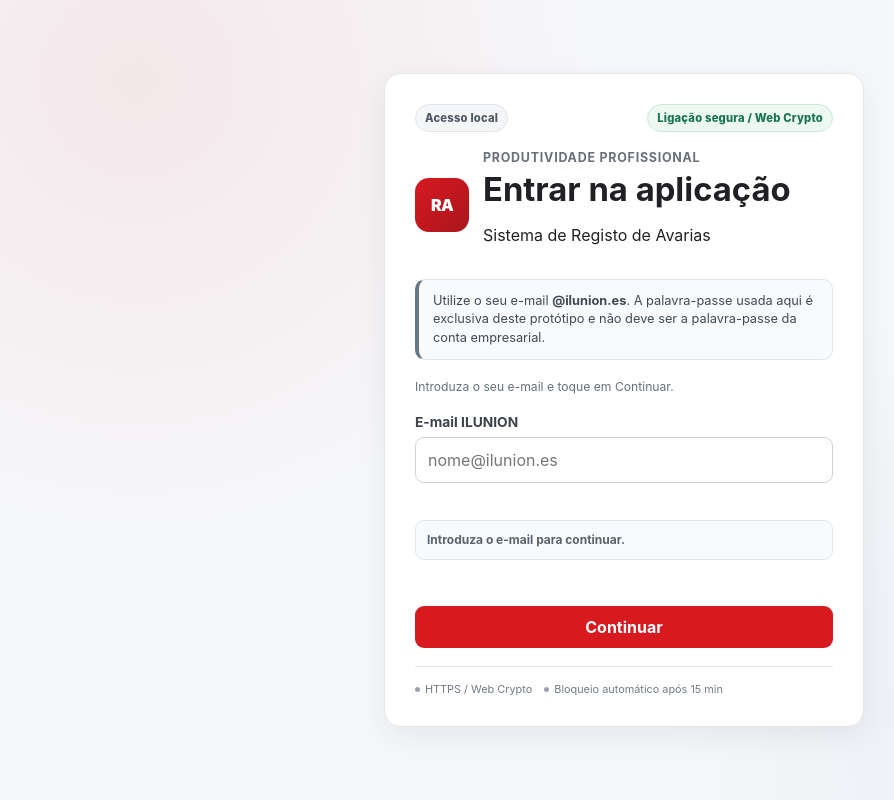
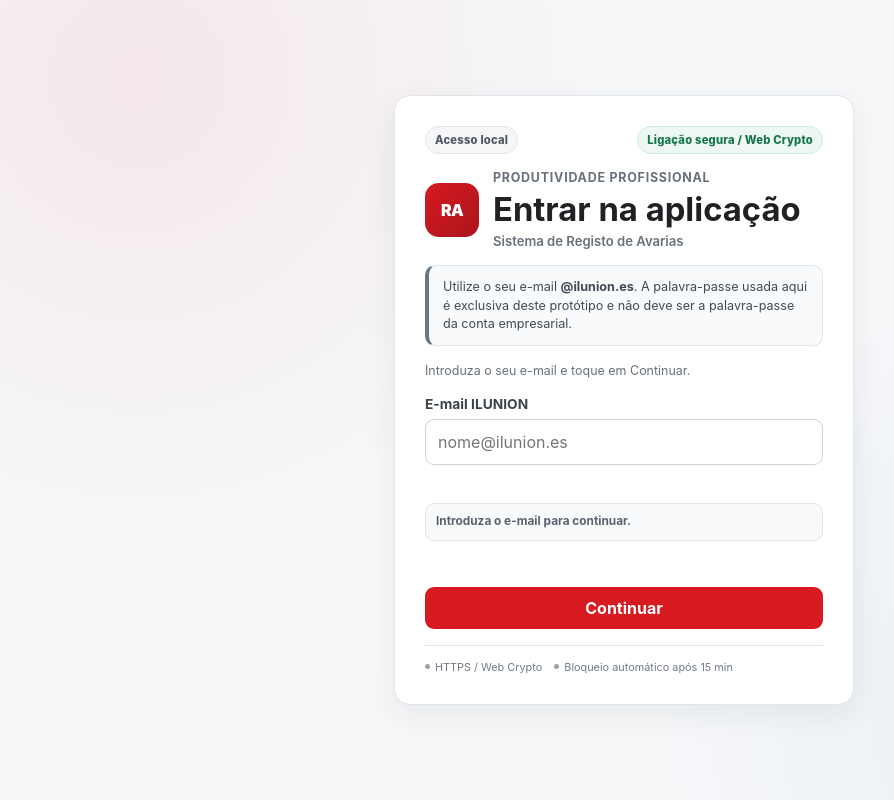
Before and after one commit to AllyssonEstadulho92/site-da-coca-cola-formul--, a website: page index.html in a window 1280 px wide. Shown: the whole page, without its empty margins (16-910 px from the left). Drawn offline with Linux system fonts and the light colour scheme.

Commit message:
style: limpar ecrã de entrada V3.7

```diff
--- a/css/auth-security.css
+++ b/css/auth-security.css
@@ -1,17 +1,14 @@
-.login-card-secure{width:min(100%,480px)}
-.auth-status-row{display:flex;align-items:center;justify-content:space-between;gap:10px;flex-wrap:wrap;margin-bottom:18px}
+.login-card-secure{width:min(100%,460px)}
+.auth-status-row{display:flex;align-items:center;justify-content:space-between;gap:10px;flex-wrap:wrap;margin-bottom:16px}
 .auth-environment-badge,.security-status-pill{display:inline-flex;align-items:center;min-height:28px;padding:4px 9px;border-radius:999px;font-size:.7rem;font-weight:800;letter-spacing:.02em;border:1px solid var(--border)}
 .auth-environment-badge{background:#f5f6f8;color:#4f5863}
 .security-status-pill{background:#f5f6f8;color:#68707a}
 .security-status-pill[data-secure="true"]{background:#edf8f3;border-color:#cde9dc;color:#16744f}
 .security-status-pill[data-secure="false"]{background:#fff1f1;border-color:#f0cdcd;color:#a42626}
-.secure-brand-lockup{margin-bottom:18px}
-.prototype-note-compact{margin-bottom:18px;background:#f8fafc;border-color:#dfe6ec;border-left-color:#687784;color:#414a54;font-size:.8rem}
-.auth-mode-switch{display:grid;grid-template-columns:1fr 1fr;gap:4px;padding:4px;border:1px solid var(--border);border-radius:11px;background:#f5f6f8;margin-bottom:9px}
-.auth-mode-button{min-height:42px;border:0;border-radius:8px;background:transparent;color:#59616b;font-weight:750;padding:8px 10px}
-.auth-mode-button.active{background:#fff;color:#202124;box-shadow:0 1px 4px rgba(20,30,40,.08)}
-.auth-mode-button:focus-visible{outline:none;box-shadow:var(--focus)}
-.auth-mode-hint{margin:0 0 18px;color:var(--muted);font-size:.76rem;line-height:1.45}
+.secure-brand-lockup{margin-bottom:16px}
+.auth-subtitle{margin:4px 0 0;color:var(--muted);font-size:.82rem;font-weight:600}
+.prototype-note-compact{margin-bottom:16px;background:#f8fafc;border-color:#dfe6ec;border-left-color:#687784;color:#414a54;font-size:.79rem;line-height:1.45}
+.auth-mode-hint{margin:0 0 16px;color:var(--muted);font-size:.78rem;line-height:1.45}
 .create-profile-fields{display:grid;gap:14px}
 .password-strength{display:grid;gap:7px;margin-top:-4px}
 .password-strength-track{height:6px;border-radius:999px;background:#e8ebef;overflow:hidden}
@@ -23,15 +20,15 @@
 .password-strength p{margin:0;color:var(--muted);font-size:.72rem;line-height:1.4}
 .login-security-message{min-height:1.25em;margin-top:-5px;color:var(--danger);font-size:.76rem;line-height:1.4}
 .login-security-message[data-kind="info"]{color:#4f667c}
-.login-security-footer{display:flex;gap:7px 12px;flex-wrap:wrap;margin-top:18px;padding-top:15px;border-top:1px solid var(--border);color:#727b85;font-size:.68rem}
+.login-security-footer{display:flex;gap:7px 12px;flex-wrap:wrap;margin-top:16px;padding-top:14px;border-top:1px solid var(--border);color:#727b85;font-size:.68rem}
 .login-security-footer span{display:inline-flex;align-items:center;gap:5px}
 .login-security-footer span::before{content:"";width:5px;height:5px;border-radius:50%;background:#9aa3ad}
-.auth-flow-state{display:flex;align-items:center;min-height:40px;padding:9px 11px;border:1px solid var(--border);border-radius:9px;background:#f8fafc;color:#59636e;font-size:.75rem;font-weight:700;line-height:1.35}
+.auth-flow-state{display:flex;align-items:center;min-height:38px;padding:8px 10px;border:1px solid var(--border);border-radius:9px;background:#f8fafc;color:#59636e;font-size:.74rem;font-weight:700;line-height:1.35}
 .auth-flow-state[data-stage="create"]{background:#fff9ed;border-color:#ead8af;color:#745612}
 .auth-flow-state[data-stage="login"]{background:#f1f7fb;border-color:#d4e4ef;color:#49677e}
 .auth-password-stage{display:grid;gap:14px}
 .auth-password-stage .field-hint strong{color:#8f2b2b}
 #loginEmail[readonly]{background:#f5f6f8;color:#59616b;cursor:default}
 #changeLoginEmail{margin-top:-7px}
-@media(max-width:520px){.login-view{padding:18px}.login-card-secure{padding:24px 20px}.auth-status-row{align-items:flex-start}.secure-brand-lockup{align-items:flex-start}.auth-mode-switch{grid-template-columns:1fr}.login-security-footer{display:grid;gap:7px}.auth-flow-state{font-size:.73rem}}
-@media(max-width:360px){.login-view{padding:12px}.login-card-secure{padding:20px 16px}.brand-lockup h1{font-size:1.45rem}.brand-mark{width:48px;height:48px}}
+@media(max-width:520px){.login-view{padding:18px}.login-card-secure{padding:24px 20px}.auth-status-row{align-items:flex-start}.secure-brand-lockup{align-items:flex-start}.login-security-footer{display:grid;gap:7px}.auth-flow-state{font-size:.73rem}}
+@media(max-width:360px){.login-view{padding:12px}.login-card-secure{padding:20px 16px}.brand-lockup h1{font-size:1.42rem}.brand-mark{width:48px;height:48px}}
```
